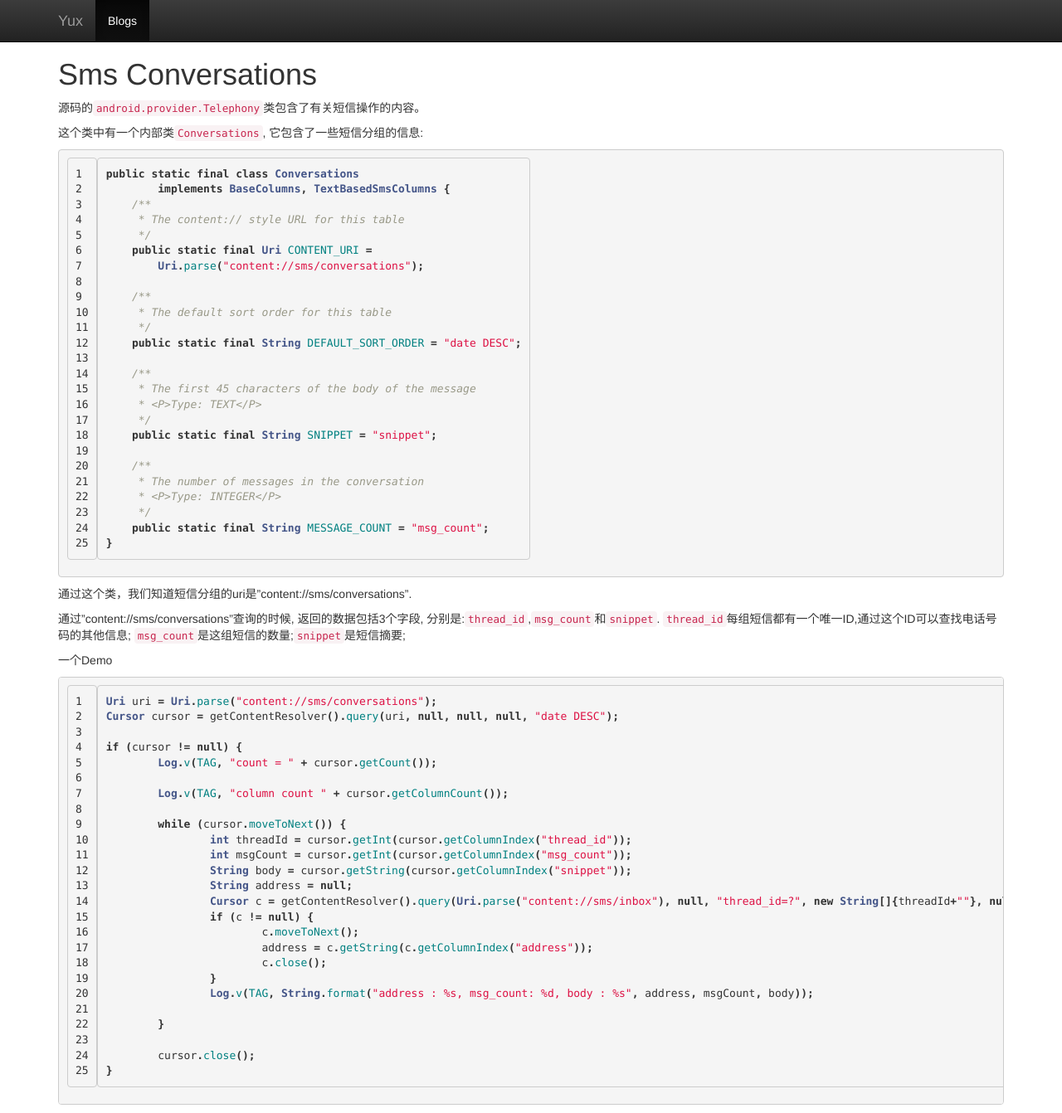
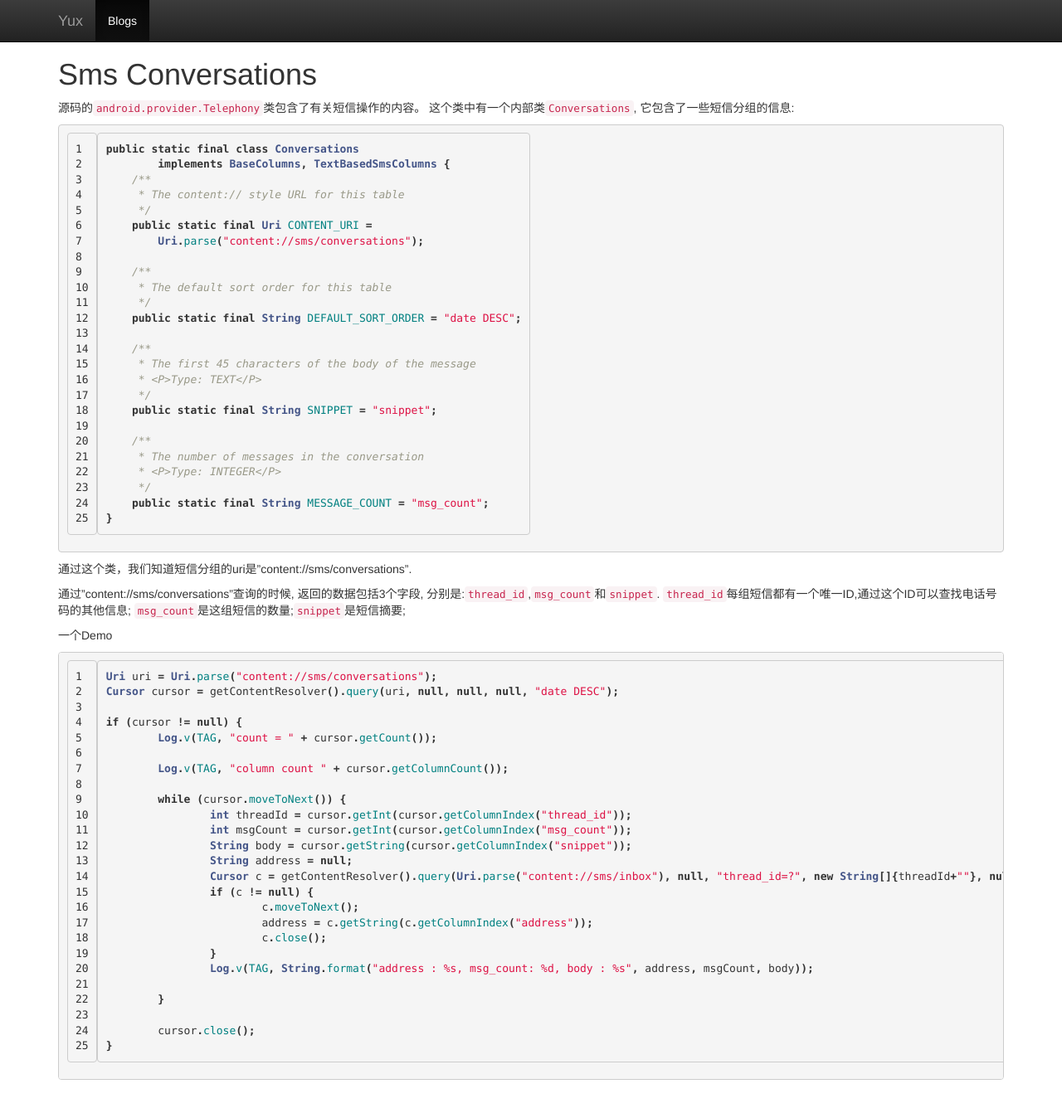
Before and after one commit to pulsaryu/blog, a Jekyll site: the page built from _posts/2013-10-12-sms-conversations.md, in a window 1280 px wide and 1342 px high. Shown: the whole window at 83% size. Built offline with Jekyll 4.4.1, drawn with Linux system fonts in a browser that asks for light colours; nearby versions of some CDN libraries; Markdown is read by kramdown in place of the engine named in the settings; comment, search, counter and statistics services are not loaded.

```diff
--- a/_posts/2013-10-12-sms-conversations.md
+++ b/_posts/2013-10-12-sms-conversations.md
@@ -5,8 +5,8 @@ category : blog
 ---
 
 源码的`android.provider.Telephony`类包含了有关短信操作的内容。
+这个类中有一个内部类`Conversations`, 它包含了一些短信分组的信息:
 
-这个类中有一个内部类`Conversations`, 它包含了一些短信分组的信息:
 {% highlight java linenos %}
 public static final class Conversations
         implements BaseColumns, TextBasedSmsColumns {
```
